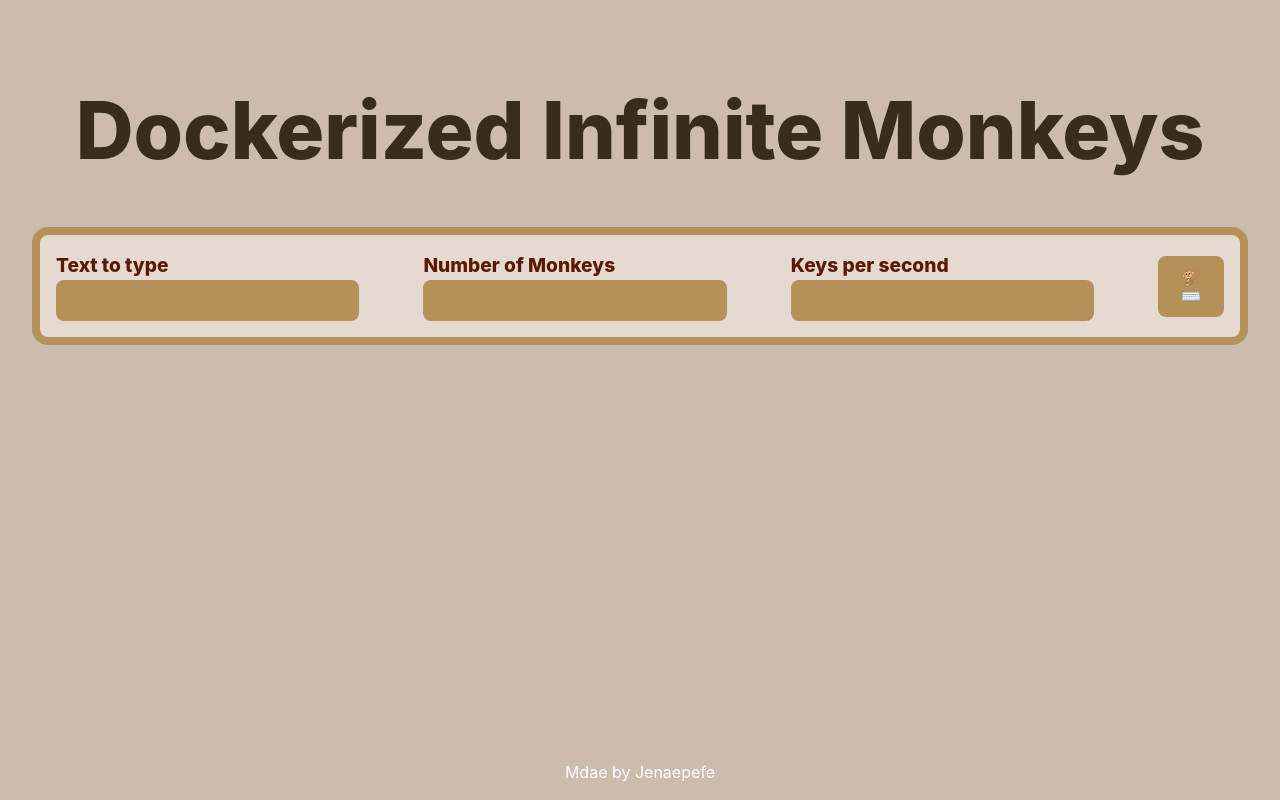
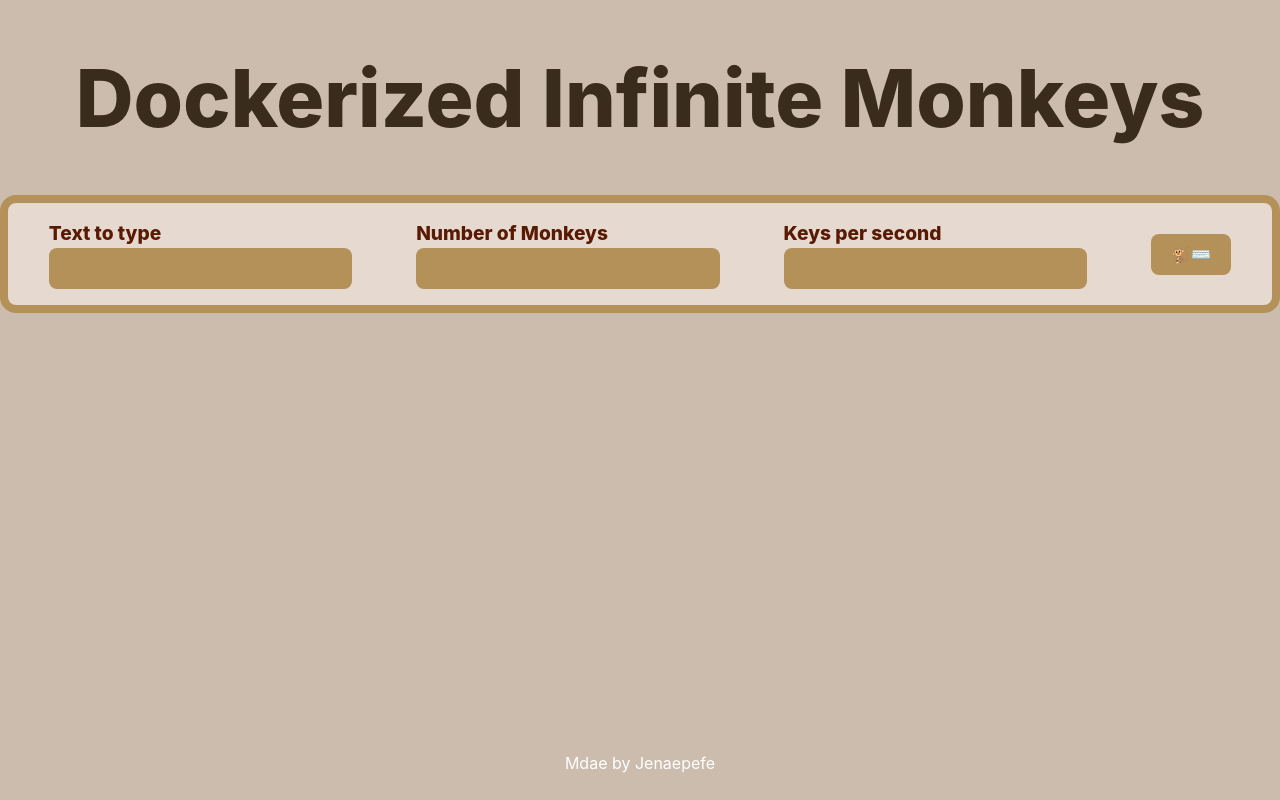
Before and after one commit to Jeanpefe/dockerized-infinite-monkeys, a React (Vite) app: page / in a window 1280 px wide. Built offline with nearby package versions, Linux system fonts and the light colour scheme.

Commit message:
feat: display footer on the bottom of the website

```diff
--- a/src/App.css
+++ b/src/App.css
@@ -1,8 +1,10 @@
 #root {
   max-width: 1280px;
   margin: 0 auto;
-  padding: 2rem;
   text-align: center;
+  min-height: 100vh;
+  display: flex;
+  flex-direction: column;
 }
 
 .formField {
--- a/src/App.tsx
+++ b/src/App.tsx
@@ -40,6 +40,7 @@ function App() {
   }, []);
   return (
     <>
+      <main>
         <h1>Dockerized Infinite Monkeys</h1>
         <section style={{ 'display': 'flex', 'flexDirection': 'row', 'alignItems': 'center', 'justifyContent': 'center', 'backgroundColor': '#e5d9d0', 'borderRadius': '1rem', 'border': '0.5rem solid #b49159', 'padding': '1rem' }}>
           <form onSubmit={handleSubmit} style={{ 'display': 'flex', 'flexDirection': 'row', 'alignItems': 'center', 'justifyContent': 'center', 'gap': '4rem' }}>
@@ -99,6 +100,7 @@ function App() {
             ))
           )}
         </section>
+      </main>
       <Footer />
     </>
   )
--- a/src/index.css
+++ b/src/index.css
@@ -51,8 +51,13 @@ button:focus-visible {
   outline: 4px auto -webkit-focus-ring-color;
 }
 
+main {
+  flex: 9;
+}
+
 footer {
-  position: fixed;
+  flex: 0.2;
+  position: relative;
   left: 0;
   bottom: 0;
   width: 100%;
```
Lines whose indentation alone changed are shown as unchanged.
